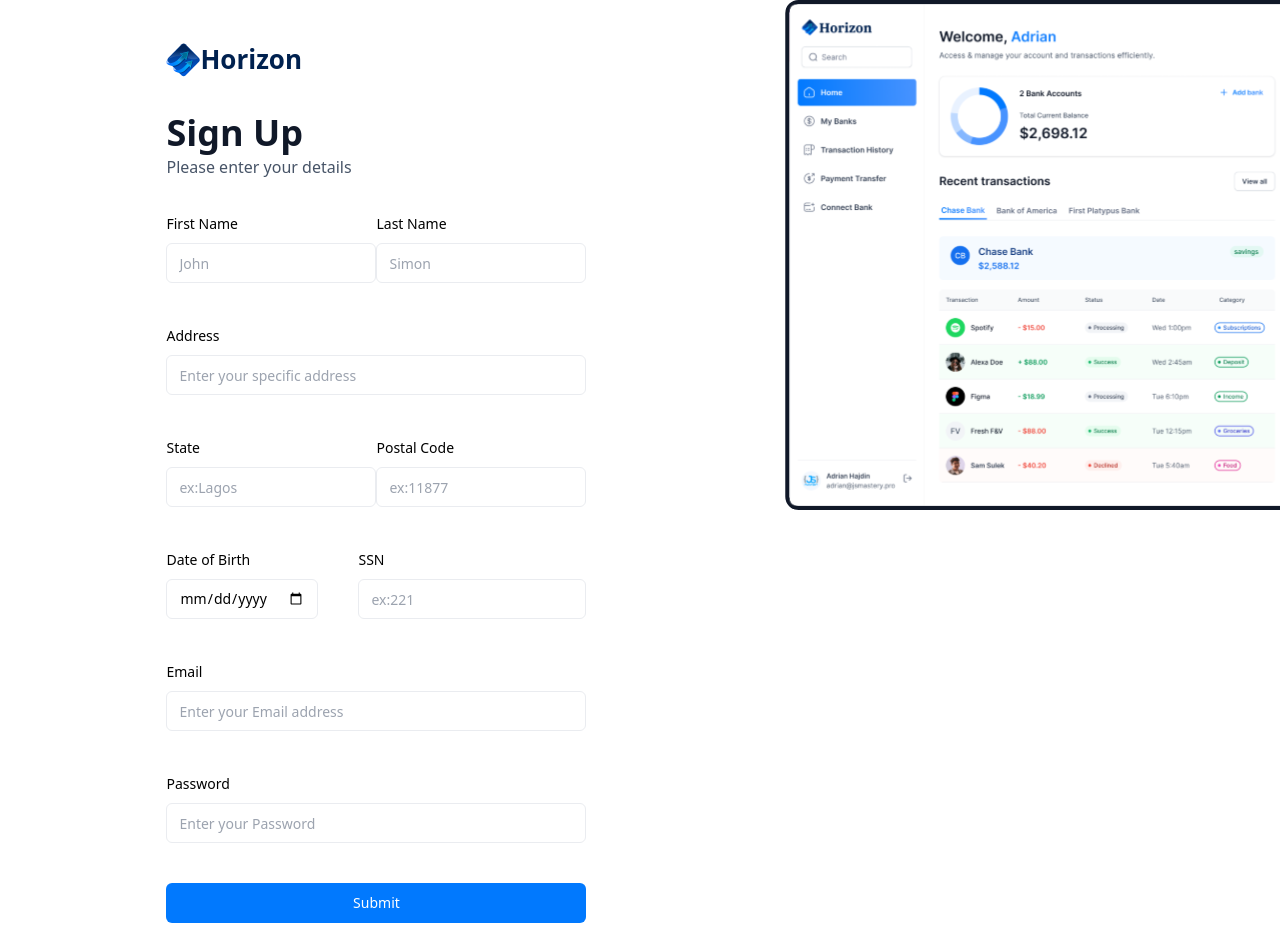
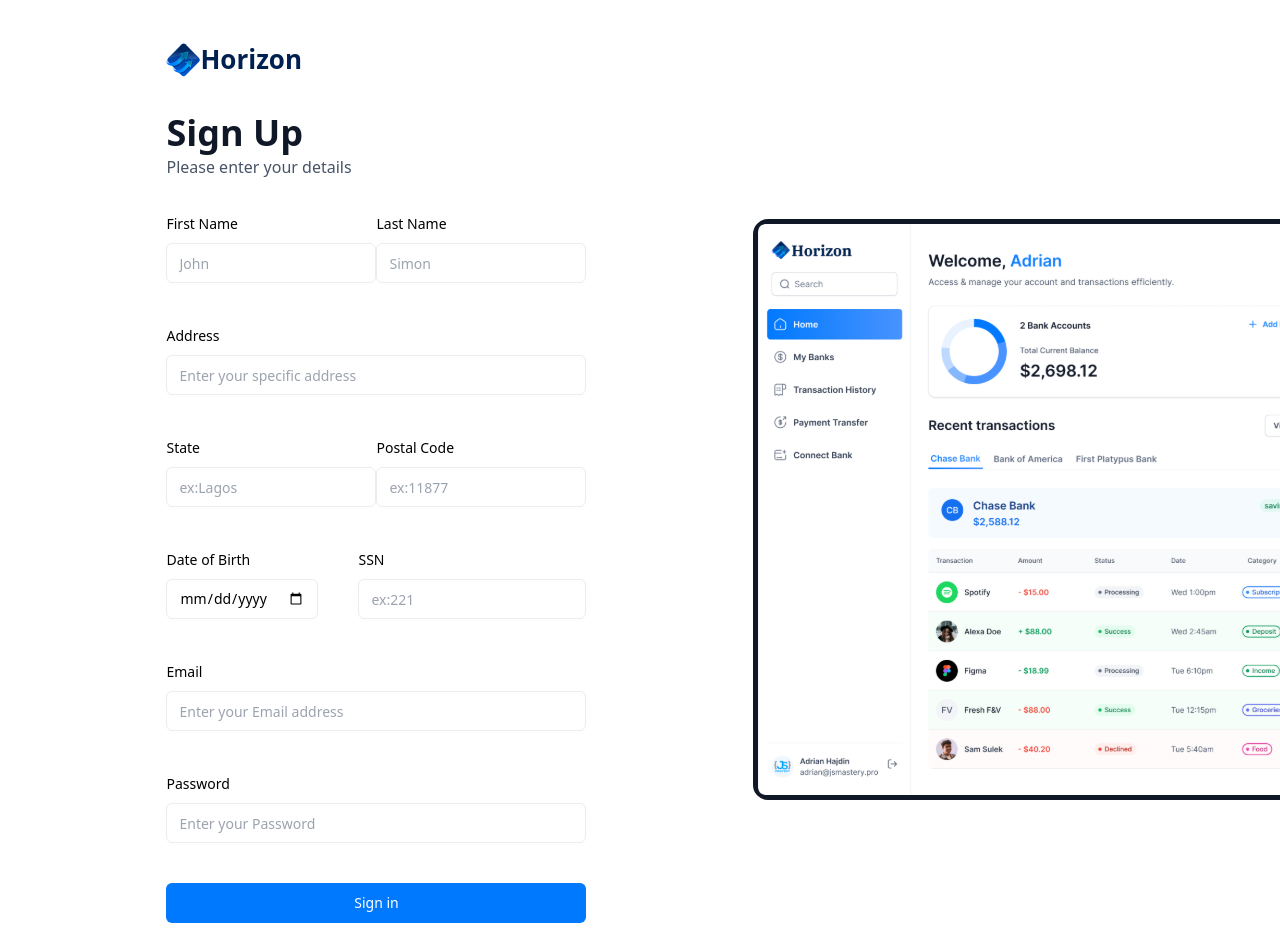
Before and after one commit to looju/Dawn, a Next.js app: page /signUp in a window 1280 px wide. Shown: the top 952 px of the page. Built offline with nearby package versions, Linux system fonts and the light colour scheme.

Commit message:
auth board

```diff
--- a/app/(auth)/layout.tsx
+++ b/app/(auth)/layout.tsx
@@ -15,6 +15,8 @@
         style={{
           width: "70%",
           display: "flex",
+          height: "100%",
+          alignSelf: "center",
         }}
       >
         <Image
@@ -22,7 +24,7 @@
           width={200}
           height={200}
           alt="onboarding-image"
-          style={{ width: "100%", height: "50%" }}
+          style={{ width: "100%", height: "100%" }}
         />
       </div>
     </section>
--- a/app/(auth)/signIn/page.tsx
+++ b/app/(auth)/signIn/page.tsx
@@ -3,7 +3,7 @@
 
 export default function Page() {
   return (
-    <section className="flex-center size-full max-sm:px-6">
+    <section className="flex-center size-full max-sm:px-6 ">
       <AuthForm type="sign-in" />
     </section>
   );
--- a/components/AuthForm.tsx
+++ b/components/AuthForm.tsx
@@ -5,6 +5,7 @@
 import { z } from "zod";
 import { useForm } from "react-hook-form";
 import { zodResolver } from "@hookform/resolvers/zod";
+import { Loader2 } from "lucide-react";
 import {
   Form,
   FormControl,
@@ -22,6 +23,7 @@
 const AuthForm = ({ type }: AuthFormProps) => {
   const [user, setUser] = useState(null);
   const [loading, setLoading] = useState(false);
+  const [loading2, setLoading2] = useState(false);
   const router = useRouter();
 
   const formSchema = z.object({
@@ -88,7 +90,7 @@
     setLoading(false);
   }
   return (
-    <section className="auth-form">
+    <section className="auth-form  max-md:px-6">
       <header className="flex flex-col gap-5 md:gap-8">
         <div className="flex flex-row items-center">
           <Image
@@ -138,7 +140,8 @@
                 style={{ width: "100%" }}
                 className="bg-bankGradient text-white"
               >
-                Submit
+                {loading && <Loader2 className="animate-spin" />}
+                {loading2 ? "Please wait..." : " Log in"}
               </Button>
             </form>
           </Form>
@@ -258,8 +261,10 @@
                 type="submit"
                 style={{ width: "100%" }}
                 className="bg-bankGradient text-white"
+                disabled={loading}
               >
-                Submit
+                {loading2 && <Loader2 className="animate-spin" />}
+                {loading2 ? "Please wait..." : " Sign in"}
               </Button>
             </form>
           </Form>
```
